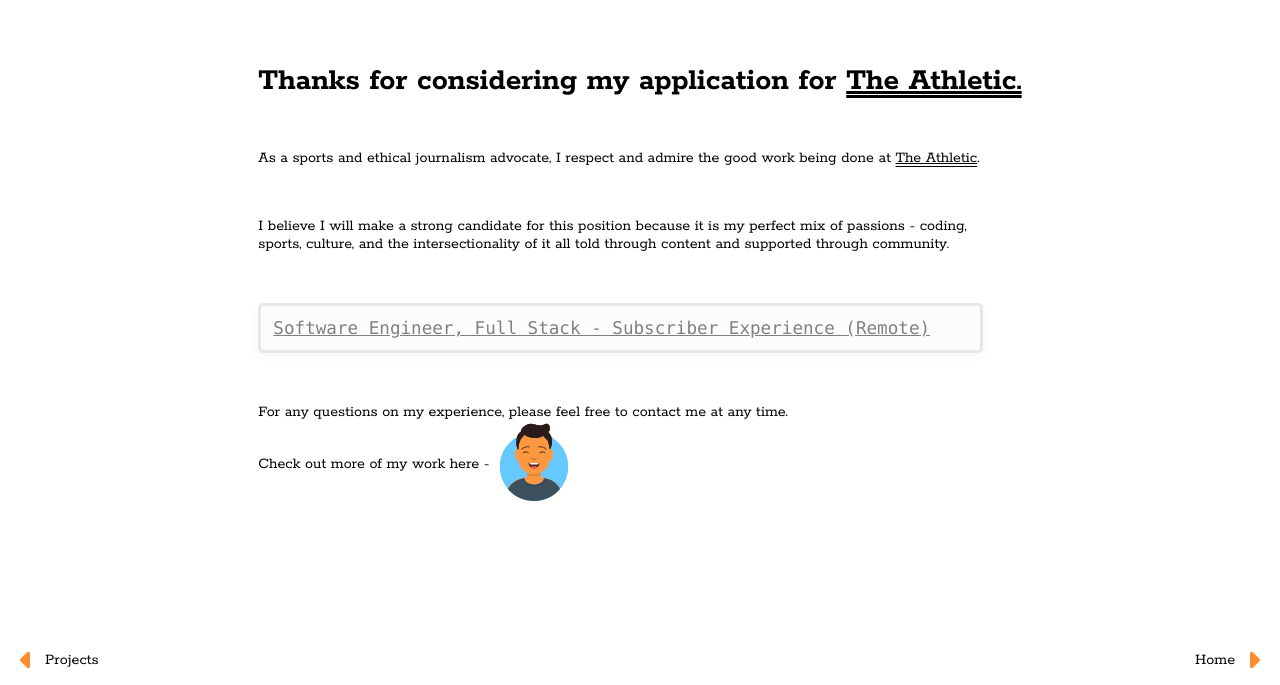
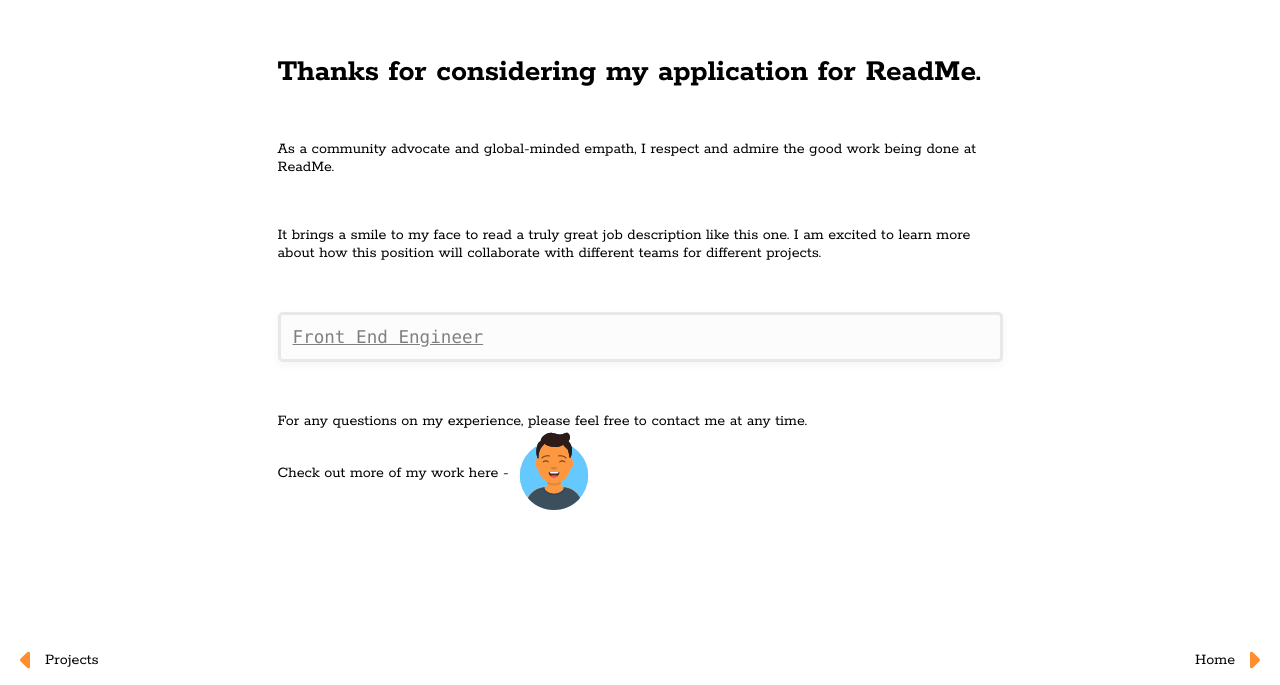
Before and after one commit to vnn8248/well, a Next.js app: page /contact in a window 1280 px wide. Shown: the part 115-800 px from the top of the page. Built offline with nearby package versions, Linux system fonts and the light colour scheme; no server answers.

Commit message:
Update content

```diff
--- a/pages/about.js
+++ b/pages/about.js
@@ -10,7 +10,7 @@
             <div className='hero'>
               <div className='inner' dangerouslySetInnerHTML={{ __html: content[0].content }} />
               <button className='btn fade-4'>
-                <a href='/resume.pdf' download='bi-nguyen-resume'>
+                <a href='/bi-nguyen-resume.pdf' download='bi-nguyen-resume'>
                   Resume
                 </a>
               </button>
--- a/pages/contact.js
+++ b/pages/contact.js
@@ -8,21 +8,21 @@
             <main>
                 <div className='hero'>
                     <div>
-                        <h2 className='fade-1'>Thanks for considering my application for <br class='br'></br><span className='athletic'>The Athletic.</span></h2>
+                        <h2 className='fade-1'>Thanks for considering my application for <br class='br'></br><span className='readme'>ReadMe.</span></h2>
                         <p className='fade-2'>
-                            As a sports and ethical journalism advocate, I respect and admire the good work being done at <span className='athletic'>The Athletic</span>.
+                            As a community advocate and global-minded empath, I respect and admire the good work being done at <span className='readme'>ReadMe</span>.
                         </p>
                         <p className='fade-2'>
-                            I believe I will make a strong candidate for this position because it is my perfect mix of passions - coding, sports, culture, and the intersectionality of it all told through content and supported through community.
+                            It brings a smile to my face to read a truly great job description like this one. I am excited to learn more about how this position will collaborate with different teams for different projects.
                         </p>
                         <p className="has-text-align-left code fade-3">
                             <code>
-                                <a href="https://jobs.lever.co/theathletic/154a8623-7b4f-42b0-82e6-2e5ee030a2a0" data-type="URL" data-id="https://jobs.lever.co/theathletic/154a8623-7b4f-42b0-82e6-2e5ee030a2a0" target="_blank" rel="noreferrer noopener">
-                                    Software Engineer, Full Stack - Subscriber Experience (Remote)
+                                <a href="https://jobs.ashbyhq.com/readme/43ebc7c3-4653-4037-841e-075ad428a68d" data-type="URL" target="_blank" rel="noreferrer noopener">
+                                    Front End Engineer
                                 </a>
                             </code>
                         </p>
-                        <p className='fade-3'>
+                        <p className='fade-4'>
                             For any questions on my experience, please feel free to contact me at any time.
                         </p>
                         <div className='codeNguyen'>
```
